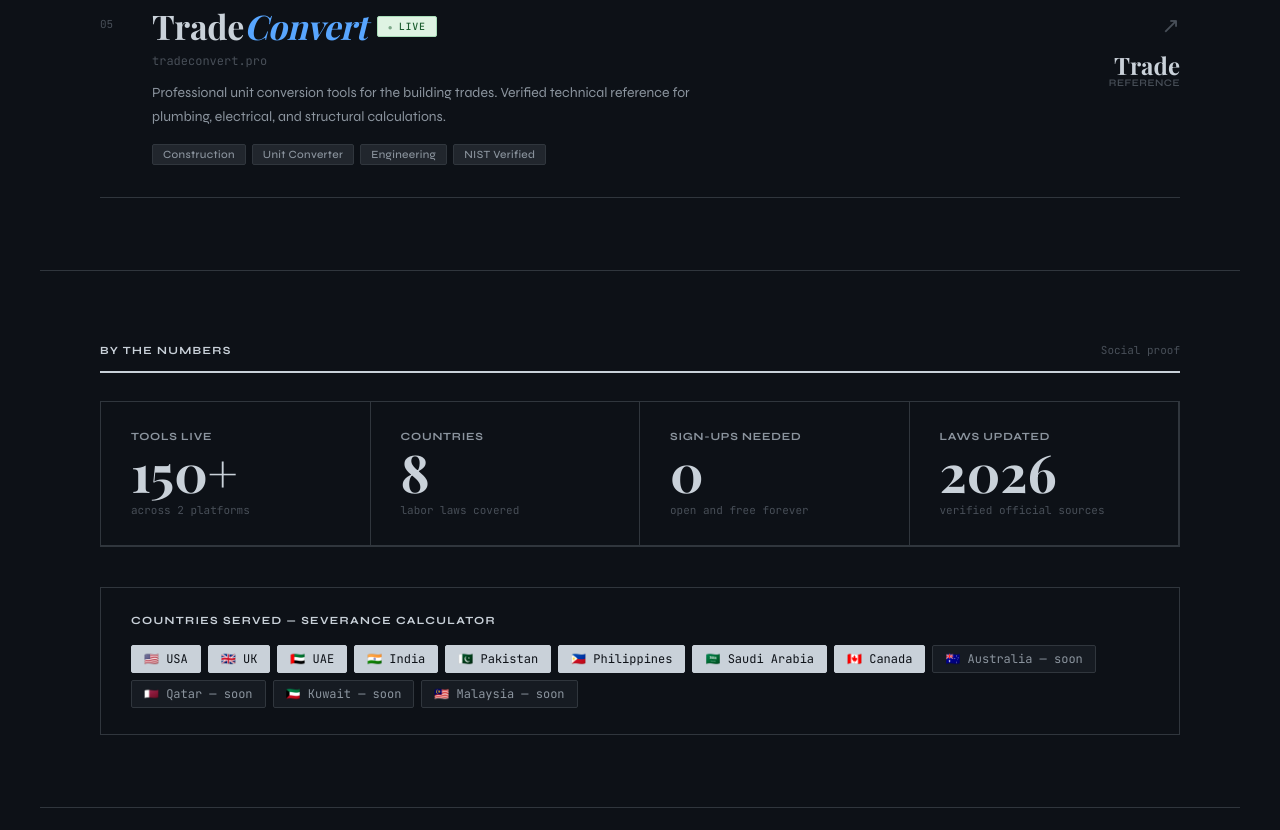
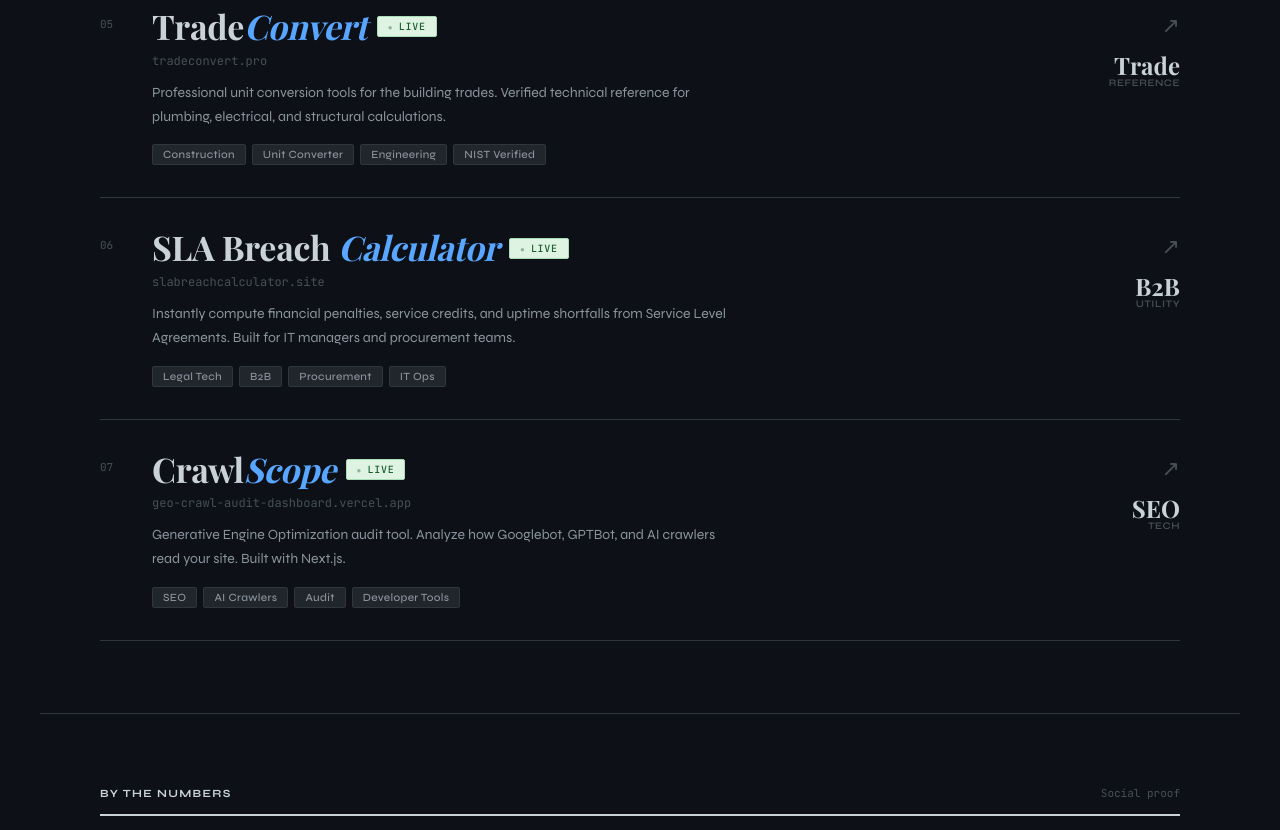
Before and after one commit to abusufyan-netizen/abusufyan-xyz, a website: page index.html in a window 1280 px wide. Shown: the part 1967-2797 px from the top of the page. Drawn offline with nearby package versions, Linux system fonts and the light colour scheme; a web font is replaced by a local one.

Commit message:
feat(portfolio): add SLA Breach Calculator and CrawlScope, update metrics to 160+ tools across 5 platforms

```diff
--- a/index.html
+++ b/index.html
@@ -3,7 +3,7 @@
 <head>
 <meta charset="UTF-8">
 <meta name="viewport" content="width=device-width, initial-scale=1.0">
-<title>Abu Sufyan | Indie Maker & Tool Builder | 3 Live Projects | Pakistan</title>
+<title>Abu Sufyan | Indie Maker & Tool Builder | 5 Live Projects | Pakistan</title>
 <meta name="description" content="Abu Sufyan — solo indie maker from Lahore, Pakistan. Building free professional tools used globally: WebToolkit Pro (150+ dev tools), Severance Calculator (8 countries), TradeConvert. No sign-ups. Just answers.">
 <meta name="keywords" content="Abu Sufyan, Solo Maker, Tool Builder, Lahore Developer, Pakistan, Global Severance Calculator, WebToolkit Pro, TradeConvert, Free Online Tools, Indie Maker, Developer Portfolio">
 <meta name="author" content="Abu Sufyan">
@@ -20,7 +20,7 @@
 <!-- Open Graph / Facebook -->
 <meta property="og:type" content="website">
 <meta property="og:url" content="https://abusufyan.xyz/">
-<meta property="og:title" content="Abu Sufyan — 3 Live Projects. 150+ Free Tools. One Maker.">
+<meta property="og:title" content="Abu Sufyan — 5 Live Projects. 160+ Free Tools. One Maker.">
 <meta property="og:description" content="Solo indie maker from Pakistan. WebToolkit Pro (150+ dev tools), Severance Calculator (8 countries), TradeConvert. All free, all instant, no sign-up.">
 <meta property="og:image" content="https://abusufyan.xyz/og-image.png">
 <meta property="og:site_name" content="Abu Sufyan — Solo Maker">
@@ -28,7 +28,7 @@
 <!-- Twitter -->
 <meta name="twitter:card" content="summary_large_image">
 <meta name="twitter:url" content="https://abusufyan.xyz/">
-<meta name="twitter:title" content="Abu Sufyan — 3 Live Projects. 150+ Free Tools. One Maker.">
+<meta name="twitter:title" content="Abu Sufyan — 5 Live Projects. 160+ Free Tools. One Maker.">
 <meta name="twitter:description" content="Solo indie maker from Pakistan. Free professional tools used by HR managers, developers, and engineers worldwide. No sign-up. Just answers.">
 <meta name="twitter:image" content="https://abusufyan.xyz/og-image.png">
 
@@ -56,7 +56,9 @@
   "owns": [
     {"@type": "WebSite", "name": "WebToolkit Pro", "url": "https://wtkpro.site"},
     {"@type": "WebSite", "name": "Severance Calculator", "url": "https://severancecalculator.xyz"},
-    {"@type": "WebSite", "name": "TradeConvert", "url": "https://tradeconvert.pro"}
+    {"@type": "WebSite", "name": "TradeConvert", "url": "https://tradeconvert.pro"},
+    {"@type": "WebSite", "name": "SLA Breach Calculator", "url": "https://slabreachcalculator.site"},
+    {"@type": "WebSite", "name": "CrawlScope", "url": "https://geo-crawl-audit-dashboard.vercel.app/"}
   ]
 }
 </script>
@@ -479,7 +481,7 @@
 <div class="hero" style="position:relative;overflow:hidden">
   <div class="hero-orb"></div>
   <div class="hero-top reveal" data-delay="0">
-    <div class="hero-tag"><span class="nav-dot"></span>Indie Maker · 3 Live Projects · Building in Public · Pakistan</div>
+    <div class="hero-tag"><span class="nav-dot"></span>Indie Maker · 5 Live Projects · Building in Public · Pakistan</div>
     <span class="hero-idx">Portfolio — 2026</span>
   </div>
   <h1 class="hero-h reveal" data-delay="1" id="hero-heading">Free Tools <em>That</em> Work.</h1>
@@ -496,8 +498,8 @@
 
 <!-- STATS -->
 <div class="stats">
-  <div class="stat reveal" data-delay="0"><div class="stat-n" data-count="3" data-suffix="">3</div><div class="stat-l">Live Projects</div></div>
-  <div class="stat reveal" data-delay="1"><div class="stat-n" data-count="150" data-suffix="+">150+</div><div class="stat-l">Free Tools Live</div></div>
+  <div class="stat reveal" data-delay="0"><div class="stat-n" data-count="5" data-suffix="">5</div><div class="stat-l">Live Projects</div></div>
+  <div class="stat reveal" data-delay="1"><div class="stat-n" data-count="160" data-suffix="+">160+</div><div class="stat-l">Free Tools Live</div></div>
   <div class="stat reveal" data-delay="2"><div class="stat-n" data-count="8" data-suffix="">8</div><div class="stat-l">Countries Covered</div></div>
   <div class="stat reveal" data-delay="3"><div class="stat-n" data-count="50" data-suffix="+">50+</div><div class="stat-l">SEO Articles</div></div>
 </div>
@@ -506,7 +508,7 @@
 <section class="section" id="tools">
   <div class="sec-hdr">
     <span class="sec-title">Tools &amp; Projects</span>
-    <span class="sec-count">05 items</span>
+    <span class="sec-count">07 items</span>
   </div>
 
   <div class="listing" style="margin-top:2px" id="tools-listing">
@@ -642,6 +644,56 @@
       </div>
     </a>
 
+    <!-- 06 -->
+    <a class="li clickable reveal" data-delay="6" href="https://slabreachcalculator.site/" target="_blank" rel="noopener">
+      <div class="li-num">06</div>
+      <div class="li-body">
+        <div class="li-top">
+          <div class="li-name">SLA Breach <em>Calculator</em></div>
+          <span class="badge b-live">Live</span>
+        </div>
+        <div class="li-url">slabreachcalculator.site</div>
+        <div class="li-desc">Instantly compute financial penalties, service credits, and uptime shortfalls from Service Level Agreements. Built for IT managers and procurement teams.</div>
+        <div class="li-tags">
+          <span class="ltag">Legal Tech</span>
+          <span class="ltag">B2B</span>
+          <span class="ltag">Procurement</span>
+          <span class="ltag">IT Ops</span>
+        </div>
+      </div>
+      <div class="li-right">
+        <span class="li-arrow">↗</span>
+        <div class="li-mets">
+          <div><div class="lm-v">B2B</div><div class="lm-l">Utility</div></div>
+        </div>
+      </div>
+    </a>
+
+    <!-- 07 -->
+    <a class="li clickable reveal" data-delay="7" href="https://geo-crawl-audit-dashboard.vercel.app/" target="_blank" rel="noopener">
+      <div class="li-num">07</div>
+      <div class="li-body">
+        <div class="li-top">
+          <div class="li-name">Crawl<em>Scope</em></div>
+          <span class="badge b-live">Live</span>
+        </div>
+        <div class="li-url">geo-crawl-audit-dashboard.vercel.app</div>
+        <div class="li-desc">Generative Engine Optimization audit tool. Analyze how Googlebot, GPTBot, and AI crawlers read your site. Built with Next.js.</div>
+        <div class="li-tags">
+          <span class="ltag">SEO</span>
+          <span class="ltag">AI Crawlers</span>
+          <span class="ltag">Audit</span>
+          <span class="ltag">Developer Tools</span>
+        </div>
+      </div>
+      <div class="li-right">
+        <span class="li-arrow">↗</span>
+        <div class="li-mets">
+          <div><div class="lm-v">SEO</div><div class="lm-l">Tech</div></div>
+        </div>
+      </div>
+    </a>
+
   </div>
 </section>
 
@@ -655,7 +707,7 @@
   </div>
 
   <div class="proof-grid" style="margin-top:28px">
-    <div class="proof-item reveal" data-delay="0"><div class="pl">Tools Live</div><div class="pn" data-count="150" data-suffix="+">150+</div><div class="ps">across 2 platforms</div></div>
+    <div class="proof-item reveal" data-delay="0"><div class="pl">Tools Live</div><div class="pn" data-count="160" data-suffix="+">160+</div><div class="ps">across 5 platforms</div></div>
     <div class="proof-item reveal" data-delay="1"><div class="pl">Countries</div><div class="pn" data-count="8" data-suffix="">8</div><div class="ps">labor laws covered</div></div>
     <div class="proof-item reveal" data-delay="2"><div class="pl">Sign-ups needed</div><div class="pn" data-count="0" data-suffix="">0</div><div class="ps">open and free forever</div></div>
     <div class="proof-item reveal" data-delay="3"><div class="pl">Laws Updated</div><div class="pn">2026</div><div class="ps">verified official sources</div></div>
@@ -719,6 +771,14 @@
           <div class="tl-item">
             <div class="tl-date">MAY 2026</div>
             <div><div class="tl-n"><span class="dot dot-g"></span>severancecalculator.xyz — launched</div><div class="tl-d">8 countries · 2026 laws · Global HR tool</div></div>
+          </div>
+          <div class="tl-item">
+            <div class="tl-date">JUN 2026</div>
+            <div><div class="tl-n"><span class="dot dot-g"></span>slabreachcalculator.site — launched</div><div class="tl-d">SLA penalty and service credit calculator</div></div>
+          </div>
+          <div class="tl-item">
+            <div class="tl-date">JUN 2026</div>
+            <div><div class="tl-n"><span class="dot dot-g"></span>CrawlScope — launched</div><div class="tl-d">GEO & AI Crawler Audit Dashboard</div></div>
           </div>
           <div class="tl-item">
             <div class="tl-date">Q3 2026</div>
```
